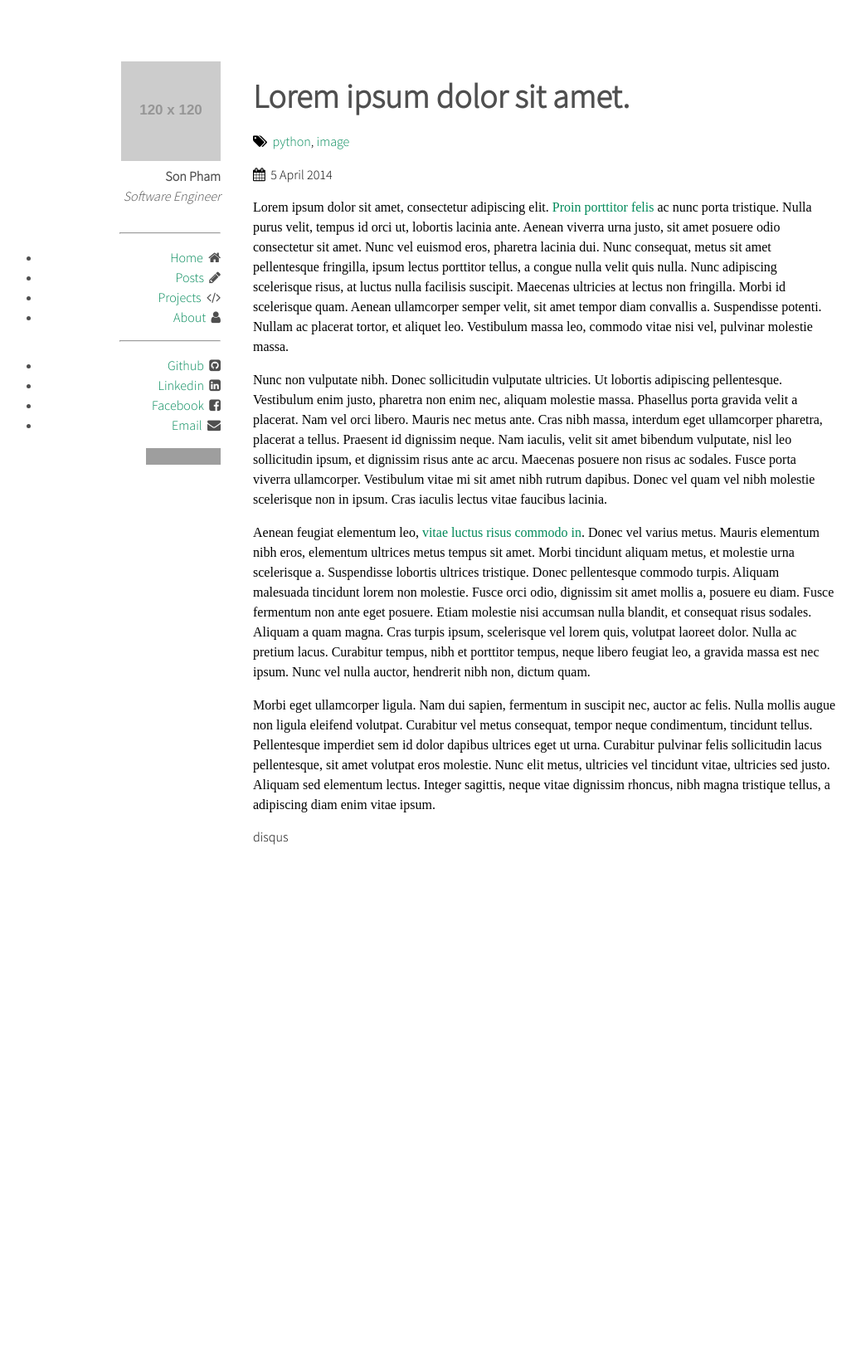
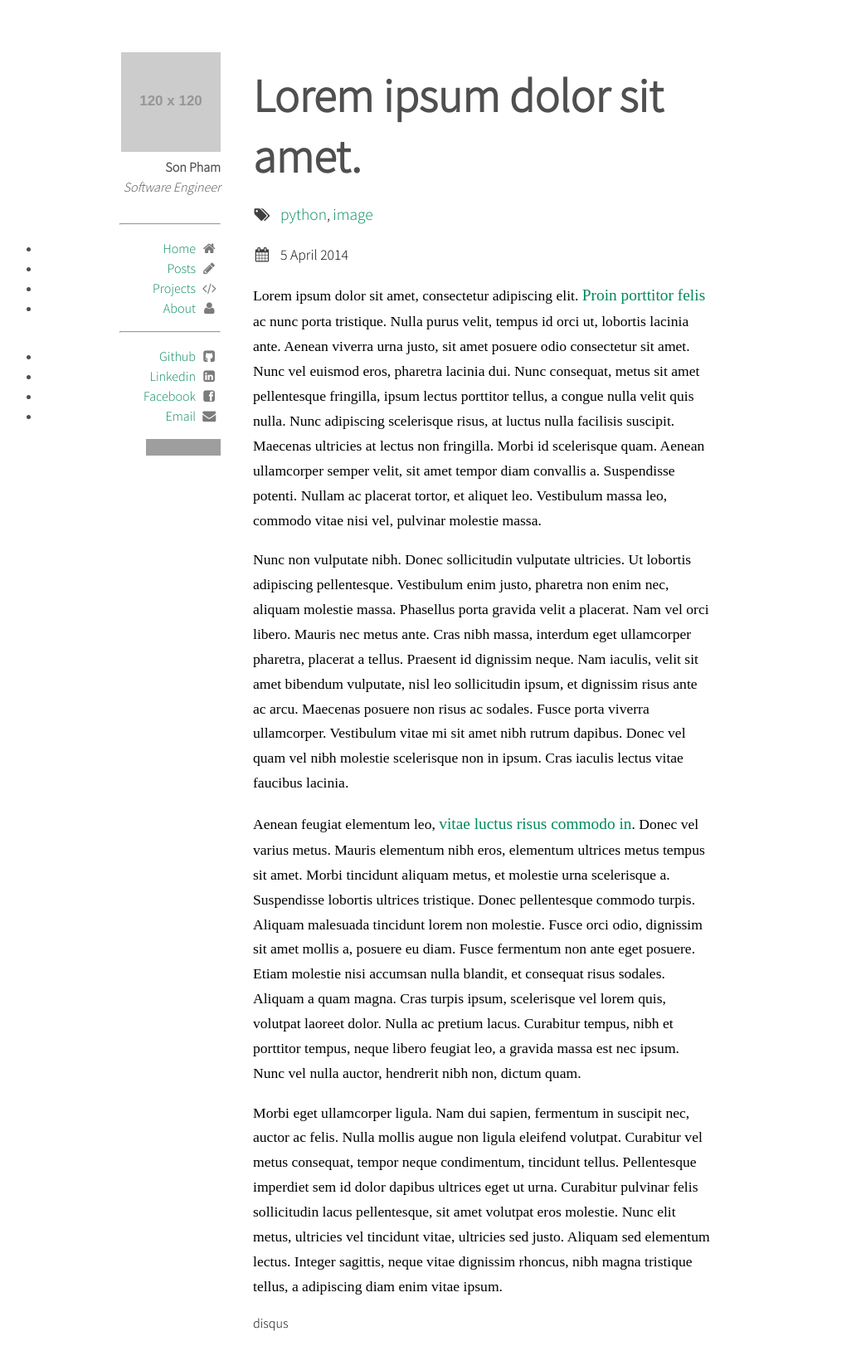
Before and after one commit to sonph/sonph.github.io.old, a Jekyll site: the page index.html, which Jekyll copies as it is, in a window 1280 px wide. Shown: the whole page at 83% size, without its empty margins (39-1077 px from the left). Built offline with Jekyll 4.4.1, drawn with Linux system fonts in a browser that asks for light colours; nearby versions of some CDN libraries; Markdown is read by kramdown in place of the engine named in the settings; before the commit the page ends 1042 px from its top, so only the background shows below that; grey boxes are pictures that could not be loaded.

Commit message:
replace fontawesome icons with semantic ui default icons to reduce load

```diff
--- a/assets/css/style.css
+++ b/assets/css/style.css
@@ -20,14 +20,9 @@
     font-family: 'Source Sans Pro', sans-serif;
     font-weight: 300;
     font-style: normal;
-    font-size: 1.5em;
 }
 
-#side {
-    line-height: 1.5em;
-    text-align: right;
-    padding-left: 40px;
-    margin-top: 35px;
+#side, #navmobile {
     color: #4f4f4f;
 }
 
@@ -36,20 +31,15 @@
         margin-right: 0px;
     }
 
-#main {
-    padding-left: 20px;
-    padding-right: 10%;
-    max-width: 850px;
-}
-
 .article * {
     font-family: serif;
-    line-height: 1.5em
+    line-height: 1.7em;
+    font-size: 1.1em;
 }
 
     .article > h1 {
         font-family: 'Source Sans Pro', sans-serif;
-    font-size: 40px;
+        font-size: 3.5em;
         line-height: 1.3em;
         margin-bottom: 0;
         margin-top: 35px;
@@ -72,3 +62,37 @@
 a:hover {
     text-decoration: underline;
 }
+
+@media only screen and (max-width: 767px) {
+    #main {
+        margin-left: 5%;
+        min-width: 90%;
+    }
+
+    #navmobile {
+        margin-top: 35px;
+        margin-left: 5%;
+        font-style: normal;
+        font-size: 17px;
+    }
+
+    #side {
+        display: none;
+    }
+}
+
+@media only screen and (min-width: 768px) {
+    #main {
+        padding-left: 20px;
+        padding-right: 10%;
+        max-width: 700px;
+    }
+
+    #side {
+        line-height: 1.5em;
+        text-align: right;
+        padding-left: 40px;
+        margin-top: 35px;
+        display: inline-block;
+    }
+}
--- a/index.html
+++ b/index.html
@@ -6,9 +6,7 @@
         <meta name="description" content="Son Pham's personal site." />
         <meta name="keywords" content="" />
         <link rel="stylesheet" href="/assets/css/style.css" />
-
         <link rel="stylesheet" href="/assets/packaged/css/semantic.min.css" />
-        <link href="//netdna.bootstrapcdn.com/font-awesome/4.0.3/css/font-awesome.css" rel="stylesheet">
         <script src="/assets/packaged/javascript/semantic.min.js"></script>
         <link href='http://fonts.googleapis.com/css?family=Source+Sans+Pro:300' rel='stylesheet' type='text/css'>
 
@@ -18,10 +16,42 @@
         </div>
         <br class="clear">
         <nav id="topnav">
-
         </nav>
         <div id="container" class="ui content grid">
-                <aside id="side" class="four wide tablet only column">
+                <div id="navmobile" class="mobile only row">
+                    <div>
+                        <div style="display: inline-block;">
+                            <a href="#"><img src="http://placehold.it/120x120"></a>
+                        </div>
+                        &nbsp;&nbsp;
+                        <div style="display: inline-block;">
+                            <strong>Son Pham</strong>
+                            <br>
+                            <em>Software Engineer</em>
+                        </div>
+                    </div>
+                    <br>
+                    <div>
+                        <a><i class="square home icon"></i></a>
+                        &nbsp; &nbsp;
+                        <a><i class="square pencil icon"></i></a>
+                        &nbsp; &nbsp;
+                        <a><i class="square code icon"></i></a>
+                        &nbsp; &nbsp;
+                        <a><i class="square user icon"></i></a>
+                    </div>
+                    <br>
+                    <div>
+                        <a><i class="square github sign icon"></i></a>
+                        &nbsp; &nbsp;
+                        <a><i class="square linkedin sign icon"></i></a>
+                        &nbsp; &nbsp;
+                        <a><i class="square facebook sign icon"></i></a>
+                        &nbsp; &nbsp;
+                        <a><i class="square mail icon"></i></a>
+                    </div>
+                </div>
+                <aside id="side" class="four wide column">
                 <div id="sideprofile">
                     <a href="#"><img src="http://placehold.it/120x120"></a>
                     <br>
@@ -33,44 +63,17 @@
                 <hr>
                 <div id="sidenav">
                     <ul>
-                        <li><a href="#">Home</a> &nbsp;<span class="fa fa-home solo"></span></li>
-                        <li><a href="#">Posts</a> &nbsp;<span class="fa fa-pencil solo"></span></li>
-                        <li><a href="#">Projects</a> &nbsp;<span class="fa fa-code solo"></span></li>
-                        <li><a href="#">About</a> &nbsp;<span class="fa fa-user solo"></span></li>
+                        <li><a href="#">Home</a> &nbsp;<i class="home icon"></i></li>
+                        <li><a href="#">Posts</a> &nbsp;<i class="pencil icon"></i></li>
+                        <li><a href="#">Projects</a> &nbsp;<i class="code icon"></i></li>
+                        <li><a href="#">About</a> &nbsp;<i class="user icon"></i></li>
                     </ul>
                     <hr>
                     <ul>
-                        <li><a href="#" target="_blank">Github</a> &nbsp;<span class="fa fa-github-square solo"></span></li>
-                        <li><a href="#" target="_blank">Linkedin</a> &nbsp;<span class="fa fa-linkedin-square solo"></span></li>
-                        <li><a href="#" target="_blank">Facebook</a> &nbsp;<span class="fa fa-facebook-square solo"></span></li>
-                        <li><a href="#" target="_blank">Email</a> &nbsp;<span class="fa fa-envelope solo"></span></li>
-                    </ul>
-
-                    <a rel="license" href="http://creativecommons.org/licenses/by-nc-sa/4.0/"><img alt="Creative Commons License" style="border-width:0" src="http://i.creativecommons.org/l/by-nc-sa/4.0/80x15.png" /></a>
-                </div>
-            </aside><aside id="side" class="four wide computer only column">
-                <div id="sideprofile">
-                    <a href="#"><img src="http://placehold.it/120x120"></a>
-                    <br>
-                    <strong>Son Pham</strong>
-                    <br>
-                    <em>Software Engineer</em>
-                    <br><br>
-                </div>
-                <hr>
-                <div id="sidenav">
-                    <ul>
-                        <li><a href="#">Home</a> &nbsp;<span class="fa fa-home solo"></span></li>
-                        <li><a href="#">Posts</a> &nbsp;<span class="fa fa-pencil solo"></span></li>
-                        <li><a href="#">Projects</a> &nbsp;<span class="fa fa-code solo"></span></li>
-                        <li><a href="#">About</a> &nbsp;<span class="fa fa-user solo"></span></li>
-                    </ul>
-                    <hr>
-                    <ul>
-                        <li><a href="#" target="_blank">Github</a> &nbsp;<span class="fa fa-github-square solo"></span></li>
-                        <li><a href="#" target="_blank">Linkedin</a> &nbsp;<span class="fa fa-linkedin-square solo"></span></li>
-                        <li><a href="#" target="_blank">Facebook</a> &nbsp;<span class="fa fa-facebook-square solo"></span></li>
-                        <li><a href="#" target="_blank">Email</a> &nbsp;<span class="fa fa-envelope solo"></span></li>
+                        <li><a href="#" target="_blank">Github</a> &nbsp;<i class="github sign icon"></i></li>
+                        <li><a href="#" target="_blank">Linkedin</a> &nbsp;<i class="linkedin sign icon"></i></li>
+                        <li><a href="#" target="_blank">Facebook</a> &nbsp;<i class="facebook sign icon"></i></li>
+                        <li><a href="#" target="_blank">Email</a> &nbsp;<i class="mail icon"></i></li>
                     </ul>
 
                     <a rel="license" href="http://creativecommons.org/licenses/by-nc-sa/4.0/"><img alt="Creative Commons License" style="border-width:0" src="http://i.creativecommons.org/l/by-nc-sa/4.0/80x15.png" /></a>
@@ -80,8 +83,8 @@
 
                 <article class="article">
                     <h1>Lorem ipsum dolor sit amet.</h1>
-                    <p class="tags"><span class="fa fa-tags"></span>&nbsp; <a>python</a>, <a>image</a></p>
-                    <p class="date"><span class="fa fa-calendar"></span>&nbsp; 5 April 2014</p>
+                    <p class="tags"><i class="tags icon"></i>&nbsp; <a>python</a>, <a>image</a></p>
+                    <p class="date"><i class="calendar icon"></i>&nbsp; 5 April 2014</p>
                     <p>Lorem ipsum dolor sit amet, consectetur adipiscing elit. <a>Proin porttitor felis</a> ac nunc porta tristique. Nulla purus velit, tempus id orci ut, lobortis lacinia ante. Aenean viverra urna justo, sit amet posuere odio consectetur sit amet. Nunc vel euismod eros, pharetra lacinia dui. Nunc consequat, metus sit amet pellentesque fringilla, ipsum lectus porttitor tellus, a congue nulla velit quis nulla. Nunc adipiscing scelerisque risus, at luctus nulla facilisis suscipit. Maecenas ultricies at lectus non fringilla. Morbi id scelerisque quam. Aenean ullamcorper semper velit, sit amet tempor diam convallis a. Suspendisse potenti. Nullam ac placerat tortor, et aliquet leo. Vestibulum massa leo, commodo vitae nisi vel, pulvinar molestie massa.</p>
 <p>
 Nunc non vulputate nibh. Donec sollicitudin vulputate ultricies. Ut lobortis adipiscing pellentesque. Vestibulum enim justo, pharetra non enim nec, aliquam molestie massa. Phasellus porta gravida velit a placerat. Nam vel orci libero. Mauris nec metus ante. Cras nibh massa, interdum eget ullamcorper pharetra, placerat a tellus. Praesent id dignissim neque. Nam iaculis, velit sit amet bibendum vulputate, nisl leo sollicitudin ipsum, et dignissim risus ante ac arcu. Maecenas posuere non risus ac sodales. Fusce porta viverra ullamcorper. Vestibulum vitae mi sit amet nibh rutrum dapibus. Donec vel quam vel nibh molestie scelerisque non in ipsum. Cras iaculis lectus vitae faucibus lacinia.</p>
@@ -94,20 +97,6 @@
                     disqus
                 </div>
             </div>
-<!--
-            <div class="mobile only row">
-                NAV MOBILE
-            </div>
-            <div class="table only row">
-                    NAV TABLET
-            </div>
-            <div class="computer only row">
-                    NAV COMPUTER
-            </div>
-            <div class="ui twelve wide column">
-                TEXT2
-            </div>
--->
         </div>
         <div id="footer">
         </div>
```
Lines whose indentation alone changed are shown as unchanged.
